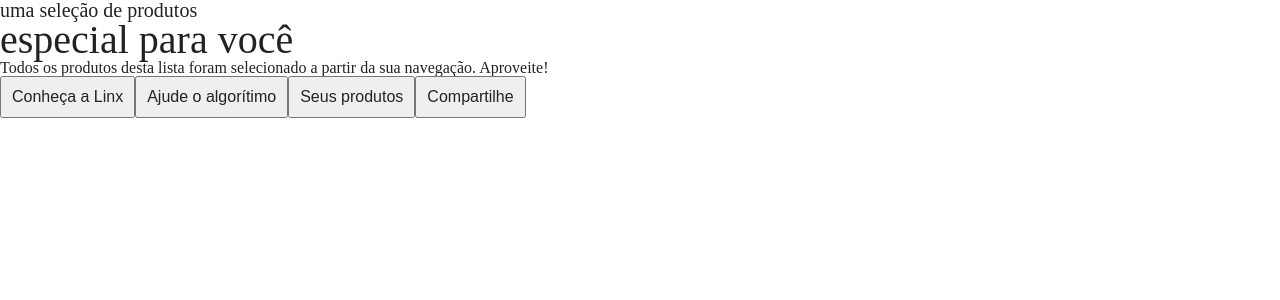
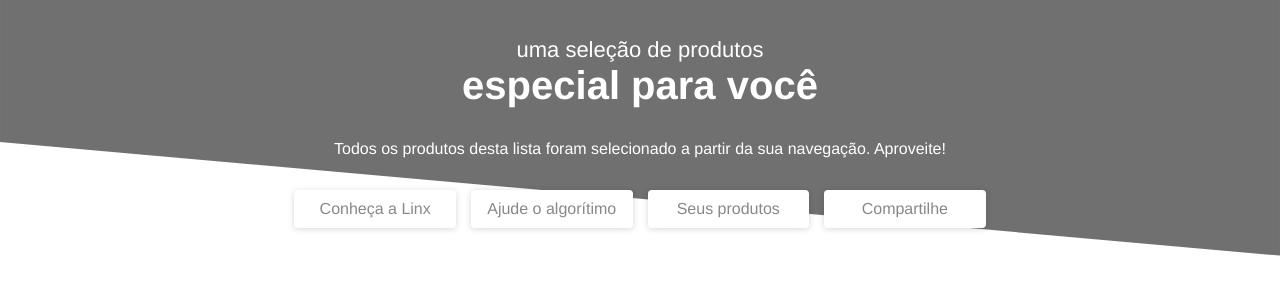
Before and after one commit to Julianaha/products-page, a React (Vite) app: page / in a window 1280 px wide. Shown: the top 300 px of the page. Built offline with nearby package versions, Linux system fonts and the light colour scheme.

Commit message:
feat: finaliza header e inicializa a main

```diff
--- a/src/components/Header/index.jsx
+++ b/src/components/Header/index.jsx
@@ -1,16 +1,22 @@
 import "./style.css";
-import Menu from "../Menu"
+import { Menu } from "../Menu";
+import { Input } from "../Input";
 
-function Header() {
+export function Header() {
   return (
-    <header>
+    <header className="header-flex container">
       <p className="header-title">uma seleção de produtos</p>
       <p className="header-focus">especial para você</p>
-      <p>
+      <p className="header-p">
         Todos os produtos desta lista foram selecionado a partir da sua
         navegação. Aproveite!
       </p>
-      <Menu/>
+      <div className="menu-button">
+        <Menu name="Conheça a Linx" />
+        <Menu name="Ajude o algorítimo" />
+        <Menu name="Seus produtos" />
+        <Menu name="Compartilhe" />
+      </div>
     </header>
   );
 }
--- a/src/components/Header/style.css
+++ b/src/components/Header/style.css
@@ -1,7 +1,36 @@
+.container {
+  width: 90%;
+  margin: 0 auto;
+}
+.header-flex {
+  display: flex;
+  align-items: center;
+  flex-direction: column;
+}
+
+header p {
+  color: #ffffff;
+  opacity: 1;
+}
+
 .header-title {
-  font-size: 20px;
+  margin-top: 2.3rem;
+  font: normal normal normal 22px Helvetica Neue;
 }
 
 .header-focus {
-  font-size: 40px;
+  font: normal normal bold 40px Helvetica Neue;
 }
+
+.header-p {
+  font: normal normal normal 16px Helvetica Neue;
+  padding: 2rem;
+}
+
+.menu-button {
+  display: flex;
+  justify-content: space-around;
+  align-items: flex-start;
+  gap: 15px;
+  width: 60%;
+}
--- /dev/null
+++ b/src/components/Input/index.jsx
@@ -0,0 +1,10 @@
+import "./style.css";
+
+export function Input(props) {
+  return (
+    <form>
+      <label />
+      <input type={props.name} />
+    </form>
+  );
+}
--- a/src/components/Menu/index.jsx
+++ b/src/components/Menu/index.jsx
@@ -1,14 +1,9 @@
 import "./style.css";
 
-function Menu() {
+export function Menu({ name }) {
   return (
-    <div>
-      <button className="button-menu" name="Conheça a Linx">Conheça a Linx</button>
-      <button className="button-menu" name="Ajude o algorítimo">Ajude o algorítimo</button>
-      <button className="button-menu" name="Seus produtos">Seus produtos</button>
-      <button className="button-menu" name="Compartilhe">Compartilhe</button>
-    </div>
+    <>
+      <button>{name}</button>
+    </>
   );
 }
-
-export default Menu;
--- a/src/components/Menu/style.css
+++ b/src/components/Menu/style.css
@@ -1,3 +1,14 @@
-.button-menu{
-    padding: 10px;
+button {
+  background: #ffffff 0% 0% no-repeat padding-box;
+  box-shadow: 0px 1px 6px #00000029;
+  border: none !important;
+  border-radius: 4px;
+  opacity: 1;
+  text-align: center;
+  font: normal normal normal 14px Helvetica;
+  color: #888888 !important;
+  padding: 10px;
+  width: 40%;
+  height: 20%;
+  white-space: nowrap;
 }
--- a/src/main.jsx
+++ b/src/main.jsx
@@ -2,6 +2,7 @@ import React from "react";
 import ReactDOM from "react-dom/client";
 import Produto from "./pages/Produto";
 import "./styles/global.css";
+import "./styles/indexStyle.css"
 
 ReactDOM.createRoot(document.getElementById("root")).render(
   <React.StrictMode>
--- a/src/pages/Produto/index.jsx
+++ b/src/pages/Produto/index.jsx
@@ -1,10 +1,8 @@
 import "./style.css";
-import Header from '../../components/Header'
+import Header from "../../components/Header";
 
 function Produto() {
-  return (
-    <Header/>
-  )
+  return <Header />;
 }
 
 export default Produto;
--- a/src/pages/Produto/style.css
+++ b/src/pages/Produto/style.css
@@ -0,0 +1,4 @@
+.container {
+  width: 90%;
+  margin: 0 auto;
+}
--- /dev/null
+++ b/src/styles/indexStyle.css
@@ -0,0 +1,5 @@
+body{
+    background-image: url(../assets/img/wave.svg);
+    background-repeat: no-repeat;
+    background-size: cover;
+}
```
Also changed, not shown: src/assets/img/wave.svg (added), src/components/Input/style.css (added), 1 other file (tests, documents, lock files or other folders).
